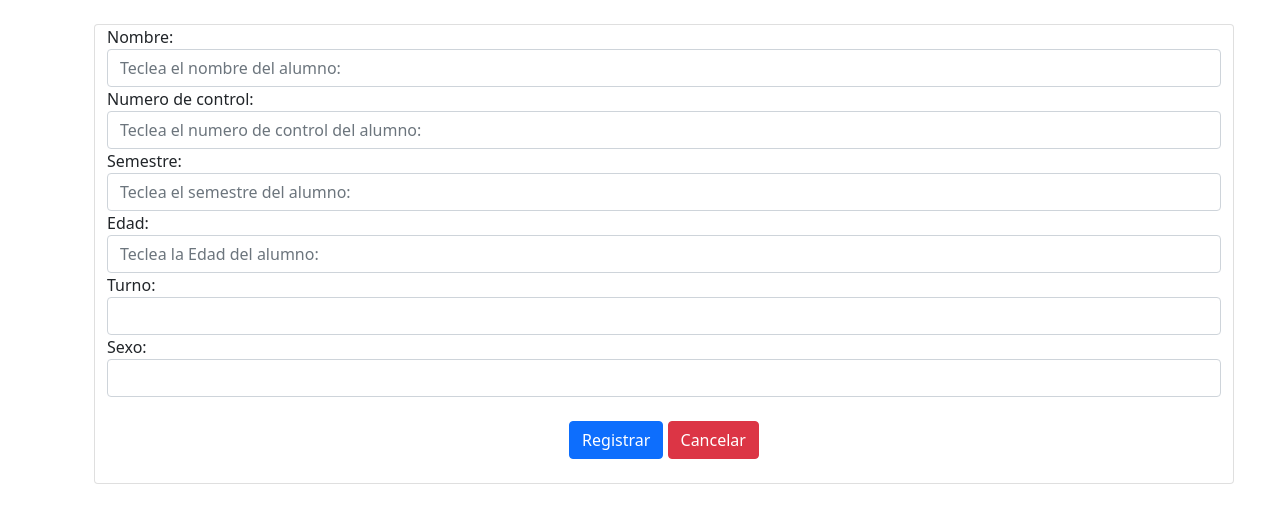
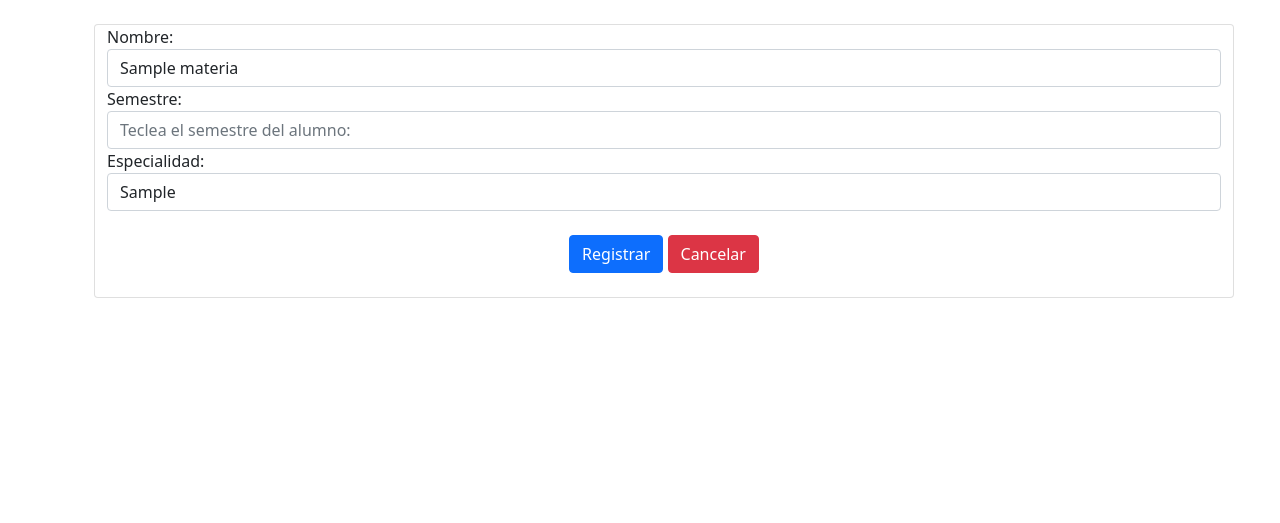
Before and after one commit to NicoFelixA/webybasededatos2023, a PHP site: page /editarMateria.php?id=1 in a window 1280 px wide. Shown: the part 66-589 px from the top of the page. Run offline with PHP 8.4, Linux system fonts and the light colour scheme; tables that the repository leaves empty or names only in its code hold one stand-in row (values such as "Sample post"); data that the repository does not hold is empty.

Commit message:
Add files via upload

```diff
--- a/parcial3/ConsultarMaterias.php
+++ b/parcial3/ConsultarMaterias.php
@@ -42,8 +42,8 @@
                             <td><?php echo $registro["semestre"]; ?></td>
                             <td><?php echo $registro["especialidad"]; ?></td>
                             <td>
-                                <a href="" class="btn btn-sm btn-primary">Editar</a>
-                                <a href="" class="btn btn-sm btn-danger">Eliminar</a>
+                                <a href="editarMateria.php?id=<?php echo $registro["id"]; ?>" class="btn btn-sm btn-primary">Editar</a>
+                                <a href="eliminarMateria.php?id=<?php echo $registro["id"]; ?>" class="btn btn-sm btn-danger">Eliminar</a>
                             </td>
                         </tr>
                         <?php } ?>
--- a/parcial3/RegistrarMaterias.php
+++ b/parcial3/RegistrarMaterias.php
@@ -3,7 +3,7 @@
 <head>
     <meta charset="UTF-8">
     <meta name="viewport" content="width=device-width, initial-scale=1.0">
-    <title>registar materias</title>
+    <title>Registar materias</title>
     <link rel="stylesheet" href="css/bootstrap.css">
     <script src="code.jquery.com_jquery-3.7.1.min.js"></script>
 </head>
--- a/parcial3/editarMateria.php
+++ b/parcial3/editarMateria.php
@@ -18,7 +18,7 @@
 
     $datos = $conexion->query($sql);
 
-    $materias = $datos->fetch_assoc();
+    $materia = $datos->fetch_assoc();
 
     ?>
 
@@ -26,41 +26,26 @@
 <div class="container">
         <div class="row">
             <div class="col-12 card m-4">
-                <form action="actualizarRegistro.php" method="POST">
-                    <input type="hidden" name="id" value="<?php echo $alumno["id"]; ?>">
+                <form action="actualizarMateria.php" method="POST">
+                    <input type="hidden" name="id" value="<?php echo $materia["id"]; ?>">
                     <div class="form-group">
                         <label for="">Nombre: </label>
-                        <input value="<?php echo $alumno["nombre"]; ?>" name="nombre" type="text" class="form-control" placeholder="Teclea el nombre del alumno:" required>
-                    </div>
-                    <div class="form-group">
-                        <label for="">Numero de control: </label>
-                        <input value="<?php echo $alumno["numero_control"]; ?>" name="nc" type="text" class="form-control" placeholder="Teclea el numero de control del alumno:" required>
+                        <input value="<?php echo $materia["nombre"]; ?>" name="nombre" type="text" class="form-control" placeholder="Teclea el nombre del alumno:" required>
                     </div>
                     <div class="form-group">
                         <label for="">Semestre: </label>
-                        <input value="<?php echo $alumno["semestre"]; ?>" name="semestre" type="number" class="form-control" placeholder="Teclea el semestre del alumno:" required>
+                        <input value="<?php echo $materia["semestre"]; ?>" name="semestre" type="number" class="form-control" placeholder="Teclea el semestre del alumno:" required>
                     </div>
                     <div class="form-group">
-                        <label for="">Edad: </label>
-                        <input value="<?php echo $alumno["edad"]; ?>" name="edad" type="number" class="form-control" placeholder="Teclea la Edad del alumno:" required>
-                    </div>
-                    <div class="form-group">
-                        <label for="">Turno: </label>
-                        <select name="turno" id="" class="form-control" required>
-                        <option selected value="<?php echo $alumno["turno"]; ?>"><?php echo $alumno["turno"]; ?></option>
-                        <option value="">Selecciona el turno</option>
-                        <option value="MATUTINO">MATUTINO</option>
-                        <option value="VESPERTINO">VESPERTINO</option>
-                    </select>
-                    </div>
-                    <div class="form-group">
-                        <label for="">Sexo: </label>
-                        <select name="sexo" id="" class="form-control" required>
-                        <option value="">Selecciona el Sexo</option>
-                        <option selected value="<?php echo $alumno["sexo"]; ?>"><?php echo $alumno["sexo"]; ?></option>
-                        <option value="0">Mujer</option>
-                        <option value="1">Hombre</option>
-                        <option value="2">Prefiero no responder</option>
+                        <label for="">Especialidad: </label>
+                        <select name="especialidad" id="" class="form-control" required>
+                        <option value="">Selecciona la especialidad</option>
+                        <option selected value="<?php echo $materia["especialidad"]; ?>"><?php echo $materia["especialidad"]; ?></option>
+                        <option value="PROGRAMACION">PROGRAMACION</option>
+                        <option value="CONTABILIDAD">CONTABILIDAD</option>
+                        <option value="OFIMATICA">OFIMATICA</option>
+                        <option value="CONSTRUCCION">CONSTRUCCION</option>
+                        <option value="ELECTRONICA">ELECTRONICA</option>
                     </select>
                     </div>
                     <div>
```
Also changed, not shown: parcial3/actualizarMateria.php (added, +24 -0 lines).
